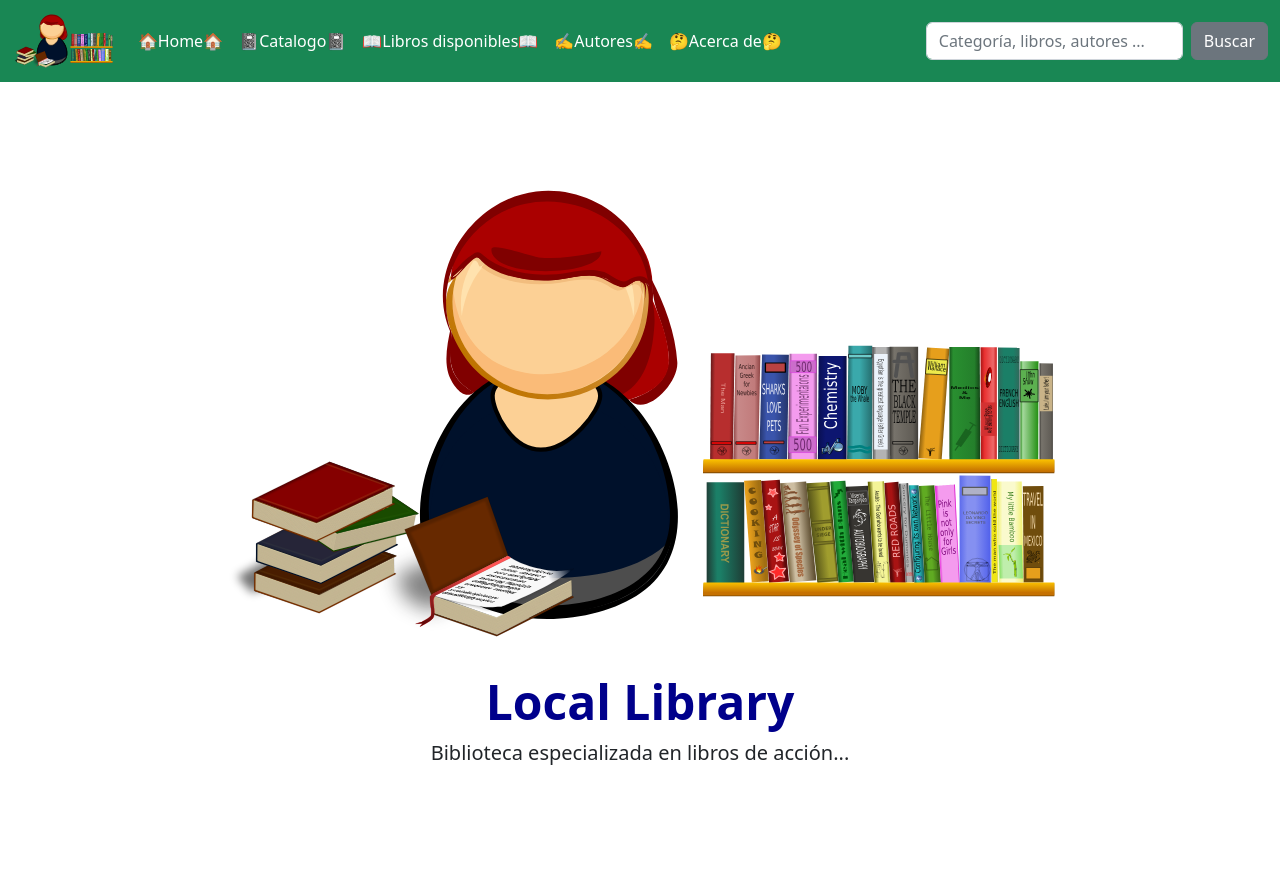
After one commit to AngelaLedo29/intro-django, a Django app: template locallibrary/catalog/templates/index-general.html in a window 1280 px wide. The commit adds this page. Run offline with Django 4.2, Linux system fonts and the light colour scheme; the template is opened without the code that fills it, so the values that code supplies are empty.

Commit message:
Creación de las Plantillas y del Navbar

```diff
--- /dev/null
+++ b/locallibrary/catalog/static/css/custom_styles.css
@@ -0,0 +1,7 @@
+h1 {
+    color: darkblue;
+}
+
+h2 {
+    color: darkred;
+}
--- a/locallibrary/catalog/templates/base.html
+++ b/locallibrary/catalog/templates/base.html
@@ -1,15 +1,25 @@
-<!DOCTYPE html>
+{% load static %}
+<!doctype html>
 <html lang="es">
 
 <head>
-    {% block title %}<title>Local Library</title>{% endblock %}
+    <meta charset="utf-8">
+    <meta name="viewport" content="width=device-width, initial-scale=1">
+    <title>{% block title %}{% endblock %}</title>
+    <link href="https://cdn.jsdelivr.net/npm/bootstrap@5.2.2/dist/css/bootstrap.min.css" rel="stylesheet"
+        integrity="sha384-Zenh87qX5JnK2Jl0vWa8Ck2rdkQ2Bzep5IDxbcnCeuOxjzrPF/et3URy9Bv1WTRi" crossorigin="anonymous">
+    <link rel="stylesheet" href="{% static 'css/custom_styles.css' %}">
 </head>
 
 <body>
-    {% block sidebar %}
-    <!-- insert default navigation text for every page -->{% endblock %}
-    {% block content %}
-    <!-- default content text (typically empty) -->{% endblock %}
+    <!-- Incluye barra de navegación -->
+    {% include 'includes/navbar.html' %}
+    <div class="container">
+        {% block content %}{% endblock %}
+    </div>
+    <script src="https://cdn.jsdelivr.net/npm/bootstrap@5.2.2/dist/js/bootstrap.bundle.min.js"
+        integrity="sha384-OERcA2EqjJCMA+/3y+gxIOqMEjwtxJY7qPCqsdltbNJuaOe923+mo//f6V8Qbsw3"
+        crossorigin="anonymous"></script>
 </body>
 
 </html>
--- /dev/null
+++ b/locallibrary/catalog/templates/includes/navbar.html
@@ -0,0 +1,36 @@
+{% load static %}
+<nav class="navbar navbar-expand-lg navbar-dark bg-success">
+    <div class="container-fluid">
+        <a class="navbar-brand" href="/"><img src="{% static 'img/logo.svg' %}" alt="Library" height="56px"></a>
+        <!--<a class="navbar-brand" href="/">📚Library📚</a>-->
+        <button class="navbar-toggler" type="button" data-bs-toggle="collapse" data-bs-target="#navbarColor01"
+            aria-controls="navbarColor01" aria-expanded="false" aria-label="Toggle navigation">
+            <span class="navbar-toggler-icon"></span>
+        </button>
+        <div class="collapse navbar-collapse" id="navbarColor01">
+            <ul class="navbar-nav me-auto">
+                <li class="nav-item">
+                    <a class="nav-link active" href="/">🏠Home🏠
+                        <span class="visually-hidden">(current)</span>
+                    </a>
+                </li>
+                <li class="nav-item">
+                    <a class="nav-link active" href="/catalogo/">📓Catalogo📓</a>
+                </li>
+                <li class="nav-item">
+                    <a class="nav-link active" href="#">📖Libros disponibles📖</a>
+                </li>
+                <li class="nav-item">
+                    <a class="nav-link active" href="#">✍Autores✍</a>
+                </li>
+                <li class="nav-item">
+                    <a class="nav-link active" href="/catalogo/acercade/">🤔Acerca de🤔</a>
+                </li>
+            </ul>
+            <form class="d-flex">
+                <input class="form-control me-sm-2" type="text" placeholder="Categoría, libros, autores ...">
+                <button class="btn btn-secondary my-2 my-sm-0" type="submit">Buscar</button>
+            </form>
+        </div>
+    </div>
+</nav>
--- /dev/null
+++ b/locallibrary/catalog/templates/index-general.html
@@ -0,0 +1,16 @@
+{% extends "base.html" %}
+{% load static %}
+
+{% block title %}Inicio Biblioteca{% endblock %}
+
+{% block content %}
+<div class="px-4 py-5 my-5 text-center">
+    <img class="d-block mx-auto mb-4" src="{% static 'img/logo.svg' %}" alt="" width="80%">
+    <h1 class="display-5 fw-bold">Local Library</h1>
+    <div class="col-lg-6 mx-auto">
+        <p class="lead mb-4">Biblioteca especializada en libros de acción...</p>
+
+    </div>
+</div>
+
+{% endblock %}
--- a/locallibrary/locallibrary/settings.py
+++ b/locallibrary/locallibrary/settings.py
@@ -39,6 +39,7 @@ INSTALLED_APPS = [
     'django.contrib.staticfiles',
     # Aplicaciones nuestras
     'catalog.apps.CatalogConfig',
+    'debug_toolbar',
 ]
 
 MIDDLEWARE = [
@@ -49,6 +50,7 @@ MIDDLEWARE = [
     'django.contrib.auth.middleware.AuthenticationMiddleware',
     'django.contrib.messages.middleware.MessageMiddleware',
     'django.middleware.clickjacking.XFrameOptionsMiddleware',
+    'debug_toolbar.middleware.DebugToolbarMiddleware', # Middleware de django-debug-toolbar
 ]
 
 ROOT_URLCONF = 'locallibrary.urls'
@@ -123,3 +125,7 @@ STATIC_URL = 'static/'
 # https://docs.djangoproject.com/en/4.1/ref/settings/#default-auto-field
 
 DEFAULT_AUTO_FIELD = 'django.db.models.BigAutoField'
+
+INTERNAL_IPS = [
+    "127.0.0.1",
+]
--- a/locallibrary/locallibrary/urls.py
+++ b/locallibrary/locallibrary/urls.py
@@ -17,11 +17,14 @@ from django.contrib import admin
 from django.urls import path, include
 
 # importamos la vista de nuestra app catalog
-from catalog.views import index
+from catalog.views import index_general
 
 urlpatterns = [
     path('admin/', admin.site.urls),
-    path('catalog/', include('catalog.urls')),
+    # castellanizar URL catalogo
+    path('catalogo/', include('catalog.urls')),
     ## para el index general
-    path('', index, name='index_general'),
+    path('', index_general, name='index_general'),
+    ## URLS de django-debug-toolbar
+    path('__debug__/', include('debug_toolbar.urls')),
 ]
```
Also changed, not shown: locallibrary/catalog/views.py (+5 -2 lines), locallibrary/basededatos.sqlite3, locallibrary/catalog/static/img/libros.svg (added), locallibrary/catalog/static/img/logo.svg (added).
